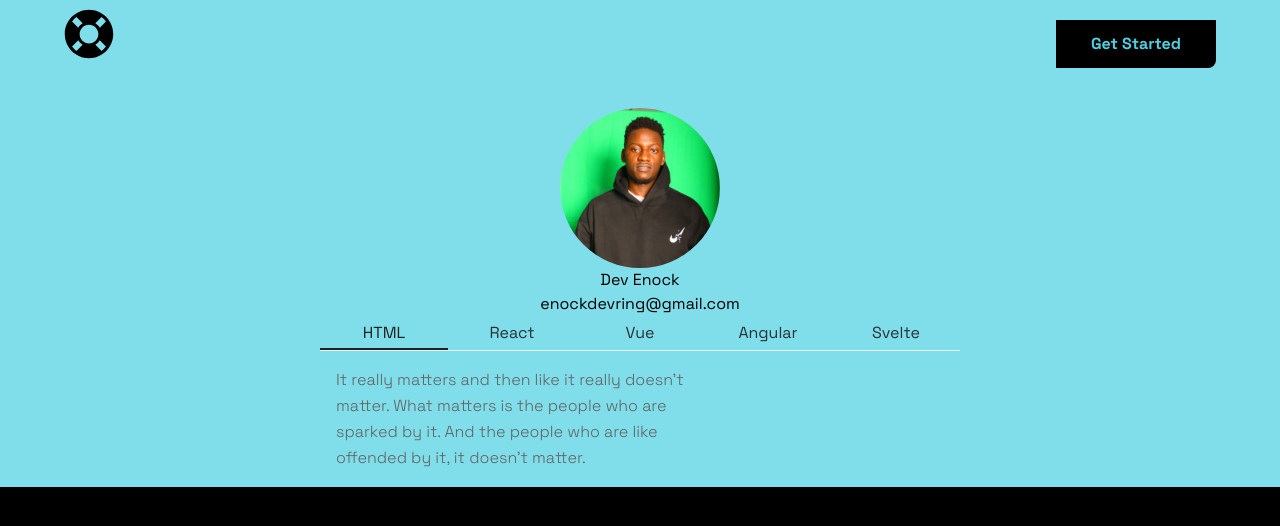
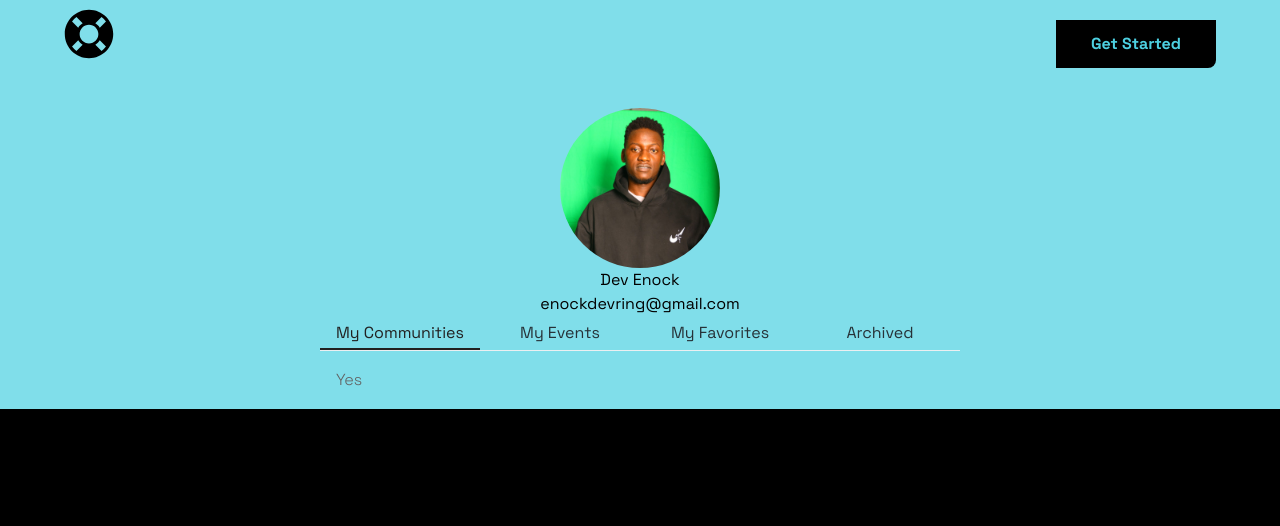
Before and after one commit to Trend20/Dev-Ring, a React (Create React App) app: page /profile in a window 1280 px wide. Shown: the top 526 px of the page. Built offline with nearby package versions, Linux system fonts and the light colour scheme; no server answers; what tw-elements would draw is missing.

Commit message:
tab fixes

```diff
--- a/src/pages/Profile.tsx
+++ b/src/pages/Profile.tsx
@@ -1,5 +1,6 @@
 import React from "react";
 import profileImg from "../assets/images/pic.jpeg";
+import logoSvg from '../assets/images/logo.svg'
 import {
   Tabs,
   TabsHeader,
@@ -12,37 +13,24 @@ const Profile = () => {
   const [activeTab, setActiveTab] = React.useState("html");
   const data = [
     {
-      label: "HTML",
+      label: "My Communities",
       value: "html",
-      desc: `It really matters and then like it really doesn't matter.
-      What matters is the people who are sparked by it. And the people
-      who are like offended by it, it doesn't matter.`,
+      content:"Yes"
     },
     {
-      label: "React",
+      label: "My Events",
       value: "react",
-      desc: `Because it's about motivating the doers. Because I'm here
-      to follow my dreams and inspire other people to follow their dreams, too.`,
+      content:"Yes"
     },
     {
-      label: "Vue",
+      label: "My Favorites",
       value: "vue",
-      desc: `We're not always in the position that we want to be at.
-      We're constantly growing. We're constantly making mistakes. We're
-      constantly trying to express ourselves and actualize our dreams.`,
+      content:"Yes"
     },
     {
-      label: "Angular",
+      label: "Archived",
       value: "angular",
-      desc: `Because it's about motivating the doers. Because I'm here
-      to follow my dreams and inspire other people to follow their dreams, too.`,
-    },
-    {
-      label: "Svelte",
-      value: "svelte",
-      desc: `We're not always in the position that we want to be at.
-      We're constantly growing. We're constantly making mistakes. We're
-      constantly trying to express ourselves and actualize our dreams.`,
+      content:"Yes"
     },
   ];
   return (
@@ -76,9 +64,9 @@ const Profile = () => {
           ))}
         </TabsHeader>
         <TabsBody className="flex w-96">
-          {data.map(({ value, desc }) => (
+          {data.map(({ value, content }) => (
             <TabPanel key={value} value={value}>
-              {desc}
+             {content}
             </TabPanel>
           ))}
         </TabsBody>
```
Also changed, not shown: src/assets/images/logo.svg (added).
